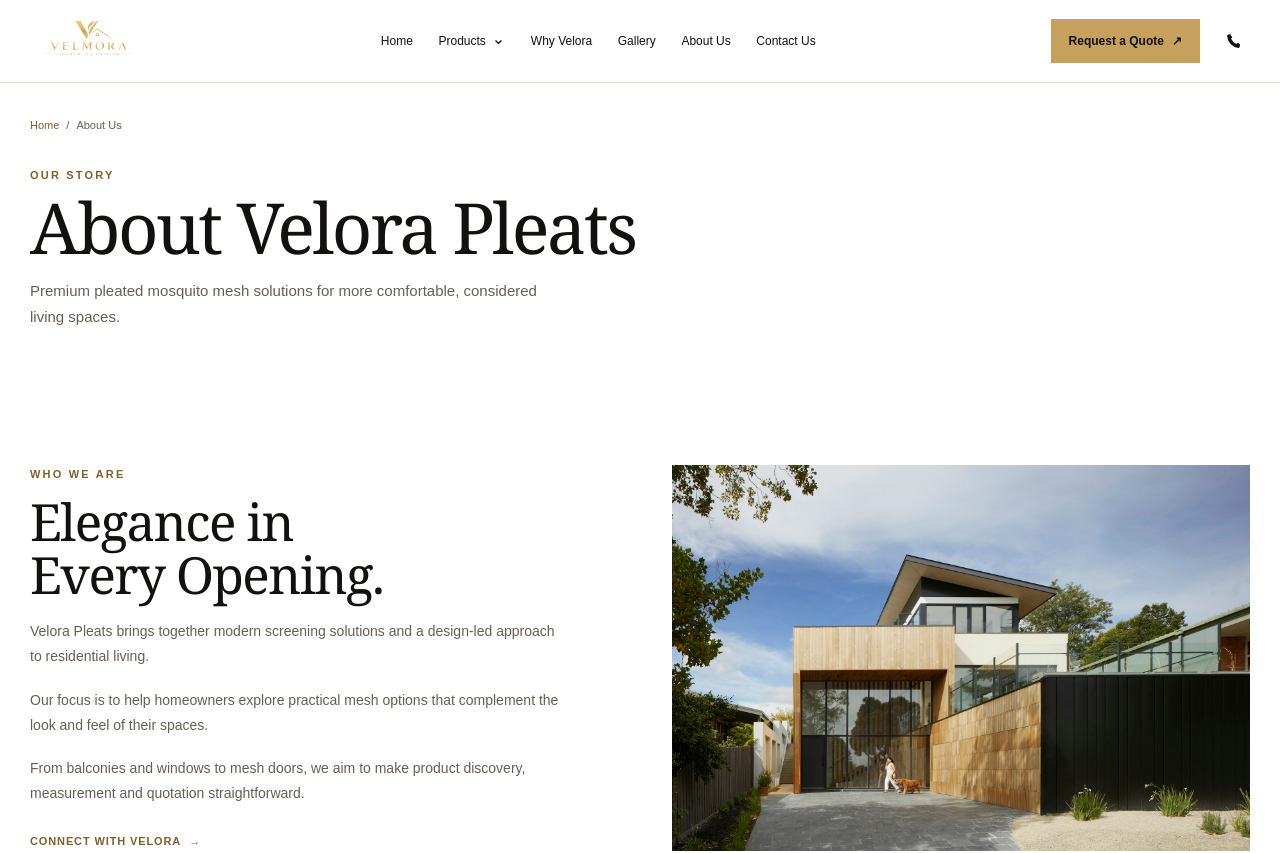
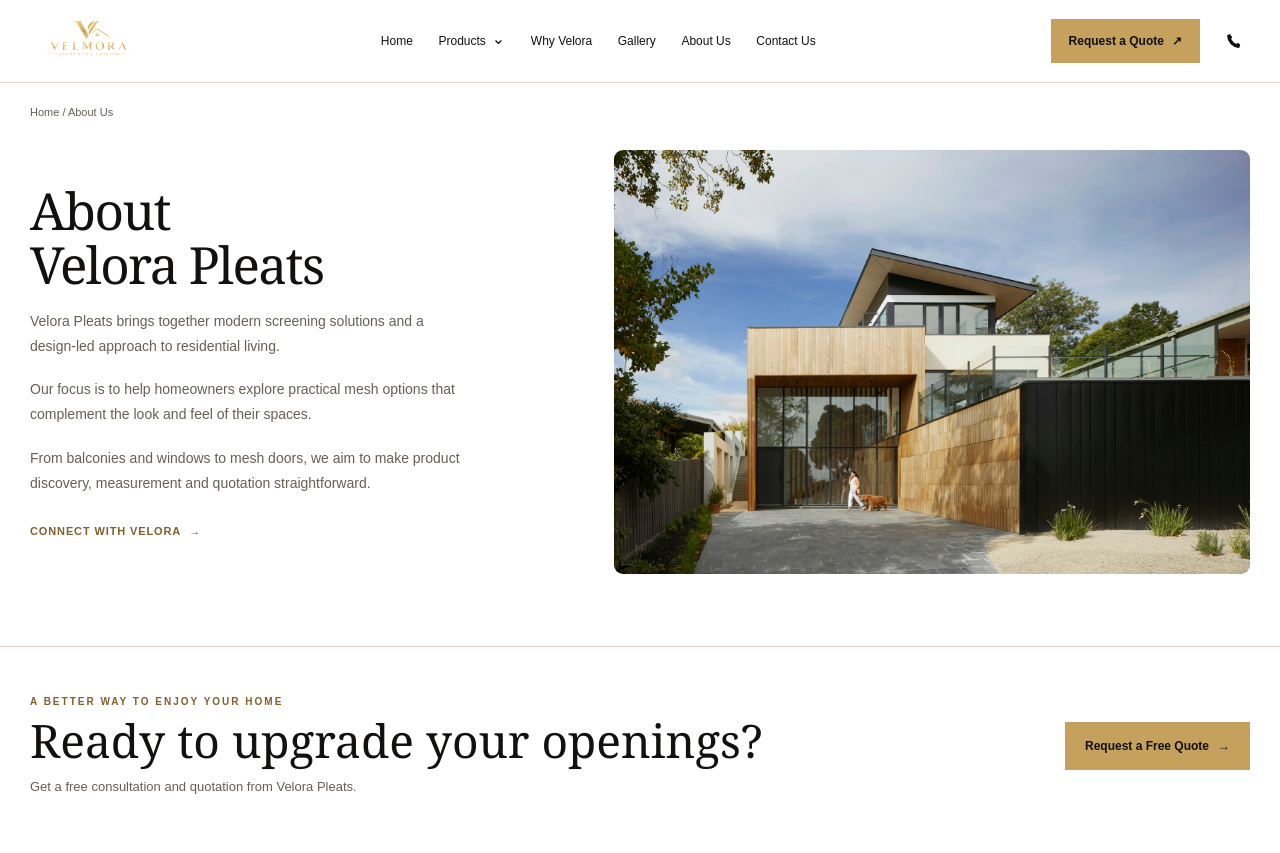
Before and after one commit to rohitkumar91131/velora-pleats, a Next.js app: page /about in a window 1280 px wide. Shown: the top 853 px of the page. Built offline with nearby package versions, Linux system fonts and the light colour scheme.

Commit message:
Match About Us page to reference

```diff
--- a/app/about/page.tsx
+++ b/app/about/page.tsx
@@ -1,9 +1,23 @@
 import type { Metadata } from "next";
-import InfoPage from "@/components/InfoPage";
+import Link from "next/link";
+import EditorialSection from "@/components/EditorialSection";
 import site from "@/lib/lib.json";
 
 export const metadata: Metadata = site.pages.about.seo;
 
 export default function AboutRoute() {
-  return <InfoPage data={site.pages.about} />;
+  const page = site.pages.about;
+  return (
+    <main className="about-page">
+      <nav className="about-breadcrumbs" aria-label={site.accessibility.breadcrumbNavigation}>
+        {page.hero.breadcrumbs.map((crumb, index) => (
+          <span key={`${crumb.label}-${index}`}>
+            {index > 0 && <span aria-hidden="true"> / </span>}
+            {crumb.href ? <Link href={crumb.href}>{crumb.label}</Link> : <span aria-current="page">{crumb.label}</span>}
+          </span>
+        ))}
+      </nav>
+      <EditorialSection data={page.section} variant="soft" />
+    </main>
+  );
 }
--- a/app/globals.css
+++ b/app/globals.css
@@ -1242,6 +1242,22 @@ code {
 .why-velora-page .editorial-features h3 { font-size: 17px; }
 .why-velora-page .editorial-features p { font-size: 11px; }
 
+.about-page { background: var(--paper); }
+.about-breadcrumbs {
+  width: min(calc(100% - 48px), 1220px);
+  margin: 0 auto;
+  padding-top: 24px;
+  color: var(--muted);
+  font-size: 11px;
+}
+.about-breadcrumbs a { color: inherit; text-decoration: none; }
+.about-breadcrumbs a:hover { color: var(--gold-on-light); }
+.about-page .editorial-section { padding: 32px 24px 72px; }
+.about-page .editorial-main { grid-template-columns: 0.9fr 1.1fr; }
+.about-page .editorial-image img { display: block; border-radius: 9px; }
+.about-page .editorial-copy h2 { max-width: 12ch; }
+.about-page .editorial-description { max-width: 56ch; }
+
 .home-gallery-section {
   padding: 82px 24px 46px;
   background: var(--ivory);
@@ -2132,6 +2148,11 @@ body:has(.home-page) .cta-button { border-radius: 7px; background: #d9b56b; }
   .why-velora-page .editorial-feature-icon { margin-bottom: 8px; }
   .why-velora-page .editorial-features h3 { font-size: 16px; }
 
+  .about-breadcrumbs { width: calc(100% - 36px); padding-top: 18px; }
+  .about-page .editorial-section { padding: 25px 18px 48px; }
+  .about-page .editorial-main { grid-template-columns: 1fr; }
+  .about-page .editorial-copy h2 { max-width: 100%; }
+
   .editorial-main.image-left,
   .editorial-main.image-right {
     grid-template-columns: 1fr;
--- a/lib/lib.json
+++ b/lib/lib.json
@@ -331,8 +331,7 @@
       "seo": { "title": "About Us | Velora Pleats", "description": "Learn about Velora Pleats and our considered approach to home screening." },
       "hero": { "eyebrow": "Our story", "title": "About Velora Pleats", "description": "Premium pleated mosquito mesh solutions for more comfortable, considered living spaces.", "breadcrumbs": [{ "label": "Home", "href": "/" }, { "label": "About Us" }] },
       "section": {
-        "eyebrow": "Who we are",
-        "heading": "Elegance in Every Opening.",
+        "heading": "About Velora Pleats",
         "paragraphs": [
           "Velora Pleats brings together modern screening solutions and a design-led approach to residential living.",
           "Our focus is to help homeowners explore practical mesh options that complement the look and feel of their spaces.",
```
